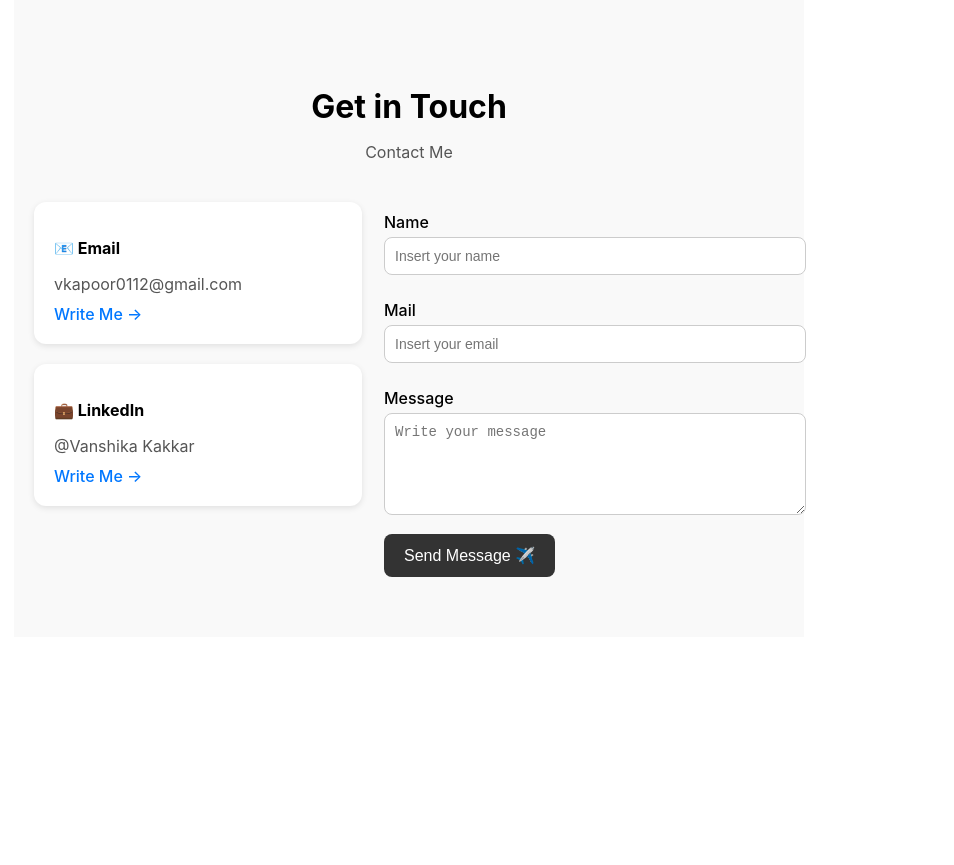
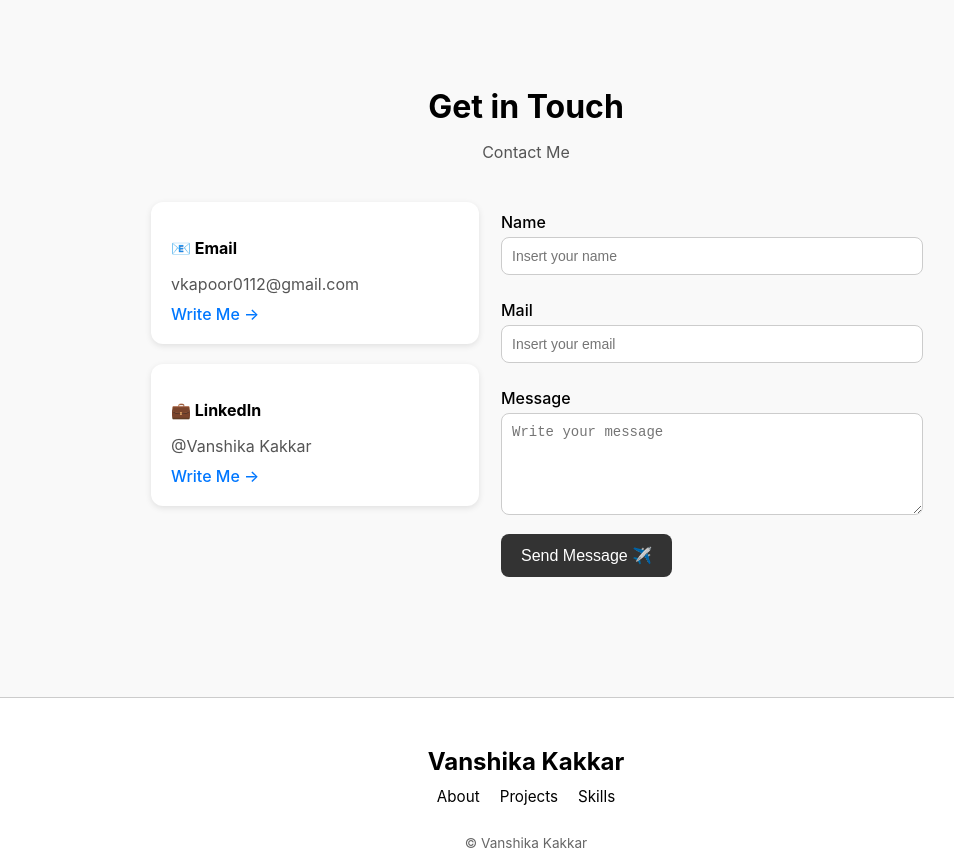
Before and after one commit to Vanshika1225/Portfolio, a React (Create React App) app: page /Contact in a window 1280 px wide. Shown: the whole page, without its empty margins (114-1068 px from the left). Before the commit the page ends 800 px from the top, so only its background shows below. Built offline with nearby package versions, Linux system fonts and the light colour scheme.

Commit message:
Footer added and body background changed

```diff
--- a/src/App.css
+++ b/src/App.css
@@ -1,6 +1,19 @@
+body {
+  background-color: #f9f9f9;
+  margin: 0;
+  padding: 0;
+  /* REMOVE: width: 80vw; margin: 0 auto; */
+}
+
 .App {
-  width: fit-content;
+  width: 80vw;  /* Apply here if needed */
+  margin: 0 auto;
   text-align: center;
+}
+
+.footer{
+  width: 100%;
+  background-color: white;
 }
 
 .App-logo {
@@ -8,11 +21,6 @@
   pointer-events: none;
 }
 
-body {
-  width: 80vw;
-  margin: 0 auto;
-  margin-top: 0;
-}
 
 @media (prefers-reduced-motion: no-preference) {
   .App-logo {
--- a/src/App.js
+++ b/src/App.js
@@ -6,8 +6,10 @@ import Experiene from "./component/EducationAndExperience";
 import Projects from "./component/Projects";
 import { BrowserRouter, Route, Routes } from "react-router-dom";
 import Contact from "./component/Contact";
+import Footer from "./component/Footer";
 function App() {
   return (
+    <>
       <div className="App">
         <BrowserRouter>
           <Routes>
@@ -20,6 +22,8 @@ function App() {
           </Routes>
         </BrowserRouter>
       </div>
+      <Footer />
+    </>
   );
 }
 
--- /dev/null
+++ b/src/component/Footer.jsx
@@ -0,0 +1,19 @@
+import React from "react";
+import '../css/Footer.css';
+import { FaTwitter, FaDiscord, FaPaperPlane, FaEnvelope } from "react-icons/fa";
+
+const Footer = () => {
+  return (
+    <footer className="footer">
+      <h2>Vanshika Kakkar</h2>
+      <div className="footer-links">
+        <a href="#about">About</a>
+        <a href="#projects">Projects</a>
+        <a href="#skills">Skills</a>
+      </div>
+      <p>© Vanshika Kakkar</p>
+    </footer>
+  );
+};
+
+export default Footer;
--- a/src/component/Hero.jsx
+++ b/src/component/Hero.jsx
@@ -1,5 +1,5 @@
 import React from "react";
-import image from "../images/sidePic.jpg";
+import image from "../images/sidePic.png";
 import instaImage from "../images/insta.webp";
 import linkedIn from "../images/linkedin.png";
 import githubimages from "../images/github.png";
@@ -50,7 +50,15 @@ const Hero = () => {
           </div>
         </div>
         <div className="right">
-          <img src={image} alt="sidepic" />
+          <img
+            src={image}
+            alt="sidepic"
+            style={{
+              backgroundColor: "transparent",
+              padding: 0,
+              borderRadius: 0,
+            }}
+          />
         </div>
       </div>
     </>
--- a/src/component/Home.jsx
+++ b/src/component/Home.jsx
@@ -6,6 +6,7 @@ import About from "./About";
 import Projects from "./Projects";
 import Education from "./EducationAndExperience";
 import Contact from "./Contact";
+import Footer from "./Footer";
 const Home = () => {
   return (
     <div>
--- a/src/component/Skills.jsx
+++ b/src/component/Skills.jsx
@@ -15,7 +15,7 @@ const skillsData = [
 
 const Skills = () => {
   return (
-    <div className='skills'>
+    <div className='skills' id='skills'>
       <div style={{ alignItems: 'center' }}>
         <h1>My Skills</h1>
         <p className='class-para'>Things I know</p>
--- /dev/null
+++ b/src/css/Footer.css
@@ -0,0 +1,40 @@
+.footer {
+  width: 100vw;
+  background-color: white;
+  margin-top: 60px;
+  padding-top: 30px;
+  border-top: 1px solid #ccc;
+  display: flex;
+  justify-content: center;
+  flex-direction: column;
+  align-items: center;
+}
+
+.footer h2 {
+  font-size: 1.5rem;
+  margin-bottom: 10px;
+}
+
+.footer-links {
+  margin-bottom: 15px;
+}
+
+.footer-links a {
+  margin: 0 10px;
+  font-size: 0.95rem;
+  text-decoration: none;
+  color: #000;
+}
+
+.footer-socials {
+  font-size: 1.2rem;
+  margin-bottom: 10px;
+  display: flex;
+  justify-content: center;
+  gap: 15px;
+}
+
+.footer p {
+  font-size: 0.85rem;
+  color: #666;
+}
--- a/src/css/navbar.css
+++ b/src/css/navbar.css
@@ -3,7 +3,6 @@
   margin: 0 auto;
   margin-top: 10vh;
 }
-
 .navigation-bar {
   display: flex;
   justify-content: space-around;
@@ -11,7 +10,8 @@
   top: 0;
   left: 0;
   width: 100%;
-  background-color: white;
+  background-color: #f9f9f9;
+  box-shadow: 0 2px 10px rgba(0, 0, 0, 0.1);
   z-index: 1000;
 }
 .logo {
```
Also changed, not shown: src/images/sidePic.jpg (deleted), src/images/sidePic.png (added). Lines whose indentation alone changed are shown as unchanged.
